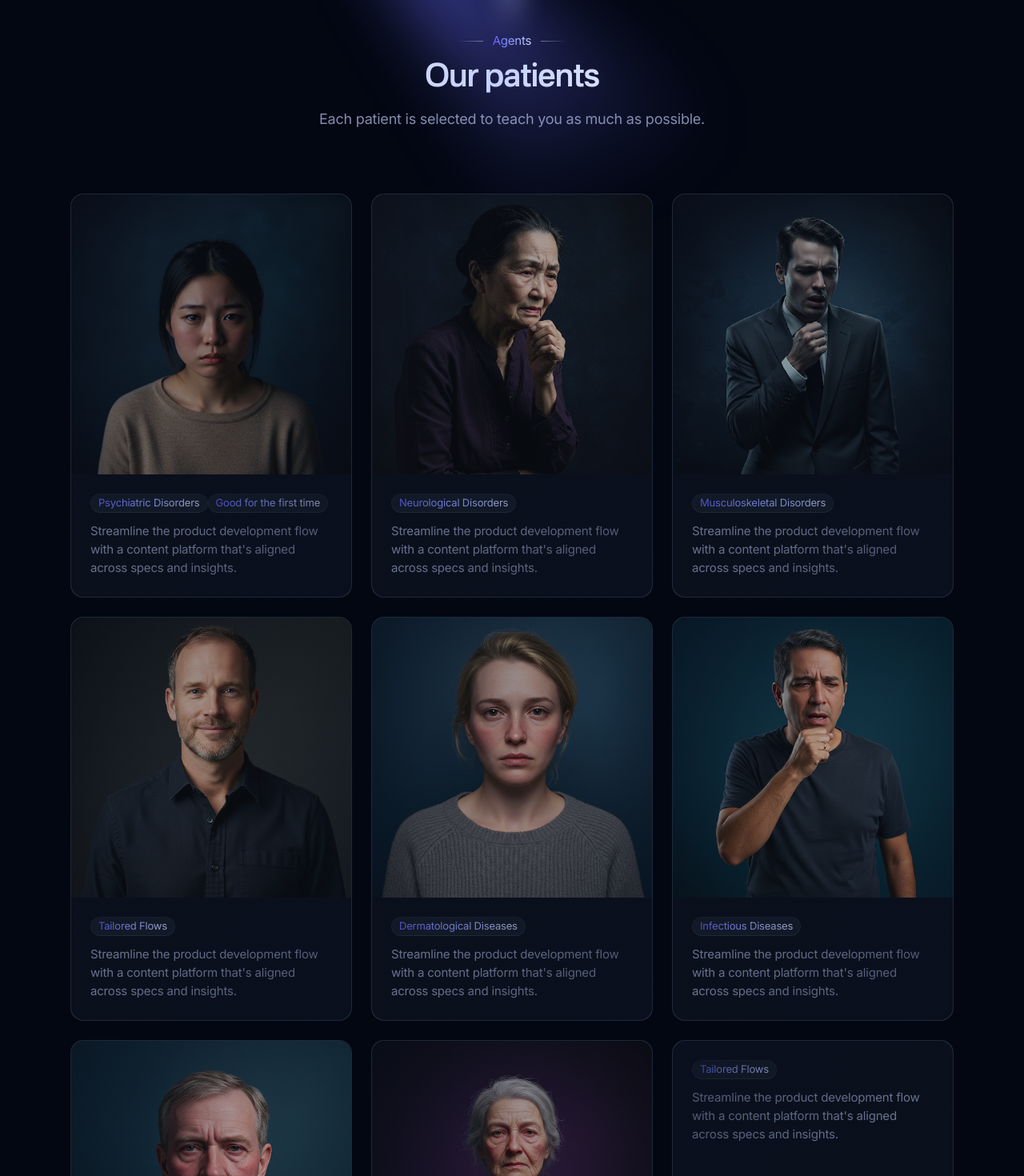
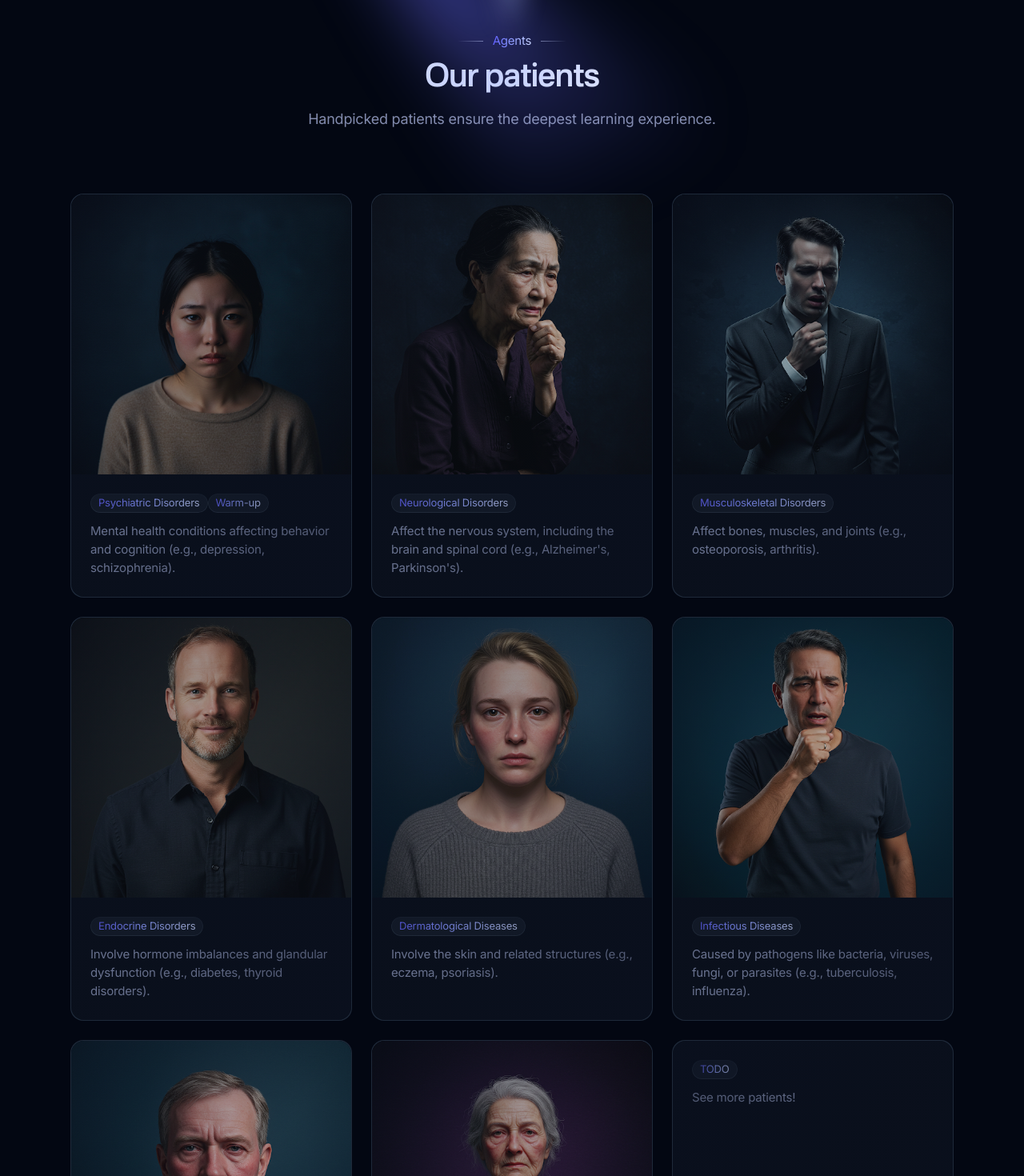
Before and after one commit to JanBurdzicki/11labs-hackathon-2025, a Next.js app in the folder front/: page / in a window 1280 px wide. Shown: the part 1080-2550 px from the top of the page at 80% size. Built offline with nearby package versions, Linux system fonts and the light colour scheme.

Commit message:
feat: add description for patients

```diff
--- a/front/components/hero-home.tsx
+++ b/front/components/hero-home.tsx
@@ -13,7 +13,7 @@ export default function HeroHome() {
               className="animate-[gradient_6s_linear_infinite] bg-[linear-gradient(to_right,var(--color-gray-200),var(--color-indigo-200),var(--color-gray-50),var(--color-indigo-300),var(--color-gray-200))] bg-[length:200%_auto] bg-clip-text pb-5 font-nacelle text-4xl font-semibold text-transparent md:text-5xl"
               data-aos="fade-up"
             >
-              AI Agents to help prepare for work as a doctor.
+                NAZWA: Your Smartest Way to Prepare for Clinical Practice
             </h1>
             <div className="mx-auto max-w-3xl">
               <p
@@ -21,8 +21,8 @@ export default function HeroHome() {
                 data-aos="fade-up"
                 data-aos-delay={200}
               >
-                Get ready to work with patients! <br/>
-                With us, you will start your work prepared for anything and without stress!
+                Master real-world patient care with our AI agent! <br/>
+                Boost confidence and reduce stress before stepping into the hospital!
               </p>
               {/* <div className="mx-auto max-w-xs sm:flex sm:max-w-none sm:justify-center">
                 <div data-aos="fade-up" data-aos-delay={400}>
--- a/front/components/ui/footer.tsx
+++ b/front/components/ui/footer.tsx
@@ -86,14 +86,14 @@ export default function Footer() {
                   About us
                 </a>
               </li>
-              <li>
+              {/* <li>
                 <a
                   className="text-indigo-200/65 transition hover:text-indigo-500"
                   href="#0"
                 >
                   Diversity &amp; Inclusion
                 </a>
-              </li>
+              </li> */}
               <li>
                 <a
                   className="text-indigo-200/65 transition hover:text-indigo-500"
@@ -110,14 +110,14 @@ export default function Footer() {
                   Careers
                 </a>
               </li>
-              <li>
+              {/* <li>
                 <a
                   className="text-indigo-200/65 transition hover:text-indigo-500"
                   href="#0"
                 >
                   Financial statements
                 </a>
-              </li>
+              </li> */}
             </ul>
           </div>
           {/* 3rd block */}
@@ -205,7 +205,7 @@ export default function Footer() {
             </div>
             <div className="text-sm">
               <p className="mb-3 text-indigo-200/65">
-                © Cruip.com
+                © NAZWA.com
                 <span className="text-gray-700"> · </span>
                 <a
                   className="text-indigo-200/65 transition hover:text-indigo-500"
--- a/front/components/workflows.tsx
+++ b/front/components/workflows.tsx
@@ -26,7 +26,7 @@ export default function Workflows() {
               Our patients
             </h2>
             <p className="text-lg text-indigo-200/65">
-              Each patient is selected to teach you as much as possible.
+              Handpicked patients ensure the deepest learning experience.
             </p>
           </div>
           {/* Spotlight items */}
@@ -72,13 +72,12 @@ export default function Workflows() {
                     </span>
                     <span className="btn-sm relative rounded-full bg-gray-800/40 px-2.5 py-0.5 text-xs font-normal before:pointer-events-none before:absolute before:inset-0 before:rounded-[inherit] before:border before:border-transparent before:[background:linear-gradient(to_bottom,--theme(--color-gray-700/.15),--theme(--color-gray-700/.5))_border-box] before:[mask-composite:exclude_!important] before:[mask:linear-gradient(white_0_0)_padding-box,_linear-gradient(white_0_0)] hover:bg-gray-800/60">
                       <span className="bg-linear-to-r from-indigo-500 to-indigo-200 bg-clip-text text-transparent">
-                        Good for the first time
+                        Warm-up
                       </span>
                     </span>
                   </div>
                   <p className="text-indigo-200/65">
-                    Streamline the product development flow with a content
-                    platform that's aligned across specs and insights.
+                    Mental health conditions affecting behavior and cognition (e.g., depression, schizophrenia).
                   </p>
                 </div>
               </div>
@@ -124,8 +123,7 @@ export default function Workflows() {
                     </span>
                   </div>
                   <p className="text-indigo-200/65">
-                    Streamline the product development flow with a content
-                    platform that's aligned across specs and insights.
+                    Affect the nervous system, including the brain and spinal cord (e.g., Alzheimer's, Parkinson's).
                   </p>
                 </div>
               </div>
@@ -171,8 +169,7 @@ export default function Workflows() {
                     </span>
                   </div>
                   <p className="text-indigo-200/65">
-                    Streamline the product development flow with a content
-                    platform that's aligned across specs and insights.
+                    Affect bones, muscles, and joints (e.g., osteoporosis, arthritis).
                   </p>
                 </div>
               </div>
@@ -213,13 +210,12 @@ export default function Workflows() {
                   <div className="mb-3">
                     <span className="btn-sm relative rounded-full bg-gray-800/40 px-2.5 py-0.5 text-xs font-normal before:pointer-events-none before:absolute before:inset-0 before:rounded-[inherit] before:border before:border-transparent before:[background:linear-gradient(to_bottom,--theme(--color-gray-700/.15),--theme(--color-gray-700/.5))_border-box] before:[mask-composite:exclude_!important] before:[mask:linear-gradient(white_0_0)_padding-box,_linear-gradient(white_0_0)] hover:bg-gray-800/60">
                       <span className="bg-linear-to-r from-indigo-500 to-indigo-200 bg-clip-text text-transparent">
-                        Tailored Flows
+                        Endocrine Disorders
                       </span>
                     </span>
                   </div>
                   <p className="text-indigo-200/65">
-                    Streamline the product development flow with a content
-                    platform that's aligned across specs and insights.
+                    Involve hormone imbalances and glandular dysfunction (e.g., diabetes, thyroid disorders).
                   </p>
                 </div>
               </div>
@@ -265,8 +261,7 @@ export default function Workflows() {
                     </span>
                   </div>
                   <p className="text-indigo-200/65">
-                    Streamline the product development flow with a content
-                    platform that's aligned across specs and insights.
+                    Involve the skin and related structures (e.g., eczema, psoriasis).
                   </p>
                 </div>
               </div>
@@ -312,8 +307,7 @@ export default function Workflows() {
                     </span>
                   </div>
                   <p className="text-indigo-200/65">
-                    Streamline the product development flow with a content
-                    platform that's aligned across specs and insights.
+                    Caused by pathogens like bacteria, viruses, fungi, or parasites (e.g., tuberculosis, influenza).
                   </p>
                 </div>
               </div>
@@ -359,8 +353,7 @@ export default function Workflows() {
                     </span>
                   </div>
                   <p className="text-indigo-200/65">
-                    Streamline the product development flow with a content
-                    platform that's aligned across specs and insights.
+                    Impact the digestive system (e.g., Crohn's disease, ulcers).
                   </p>
                 </div>
               </div>
@@ -406,8 +399,7 @@ export default function Workflows() {
                     </span>
                   </div>
                   <p className="text-indigo-200/65">
-                    Streamline the product development flow with a content
-                    platform that's aligned across specs and insights.
+                    Related to the heart and blood vessels (e.g., heart attack, hypertension).
                   </p>
                 </div>
               </div>
@@ -448,13 +440,12 @@ export default function Workflows() {
                   <div className="mb-3">
                     <span className="btn-sm relative rounded-full bg-gray-800/40 px-2.5 py-0.5 text-xs font-normal before:pointer-events-none before:absolute before:inset-0 before:rounded-[inherit] before:border before:border-transparent before:[background:linear-gradient(to_bottom,--theme(--color-gray-700/.15),--theme(--color-gray-700/.5))_border-box] before:[mask-composite:exclude_!important] before:[mask:linear-gradient(white_0_0)_padding-box,_linear-gradient(white_0_0)] hover:bg-gray-800/60">
                       <span className="bg-linear-to-r from-indigo-500 to-indigo-200 bg-clip-text text-transparent">
-                        Tailored Flows
+                        TODO
                       </span>
                     </span>
                   </div>
                   <p className="text-indigo-200/65">
-                    Streamline the product development flow with a content
-                    platform that's aligned across specs and insights.
+                    See more patients!
                   </p>
                 </div>
               </div>
```
Also changed, not shown: 1 other file (tests, documents, lock files or other folders).
